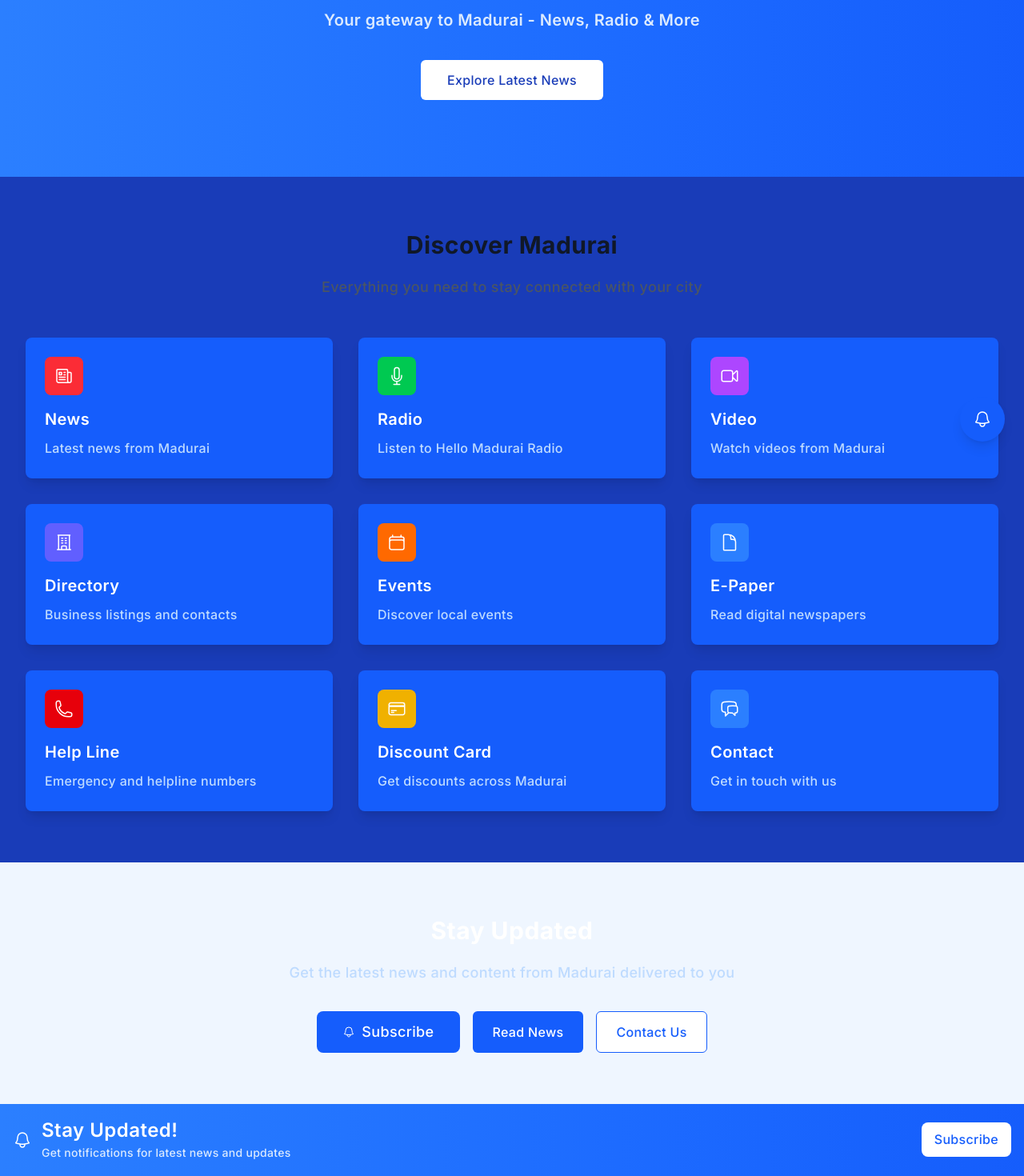
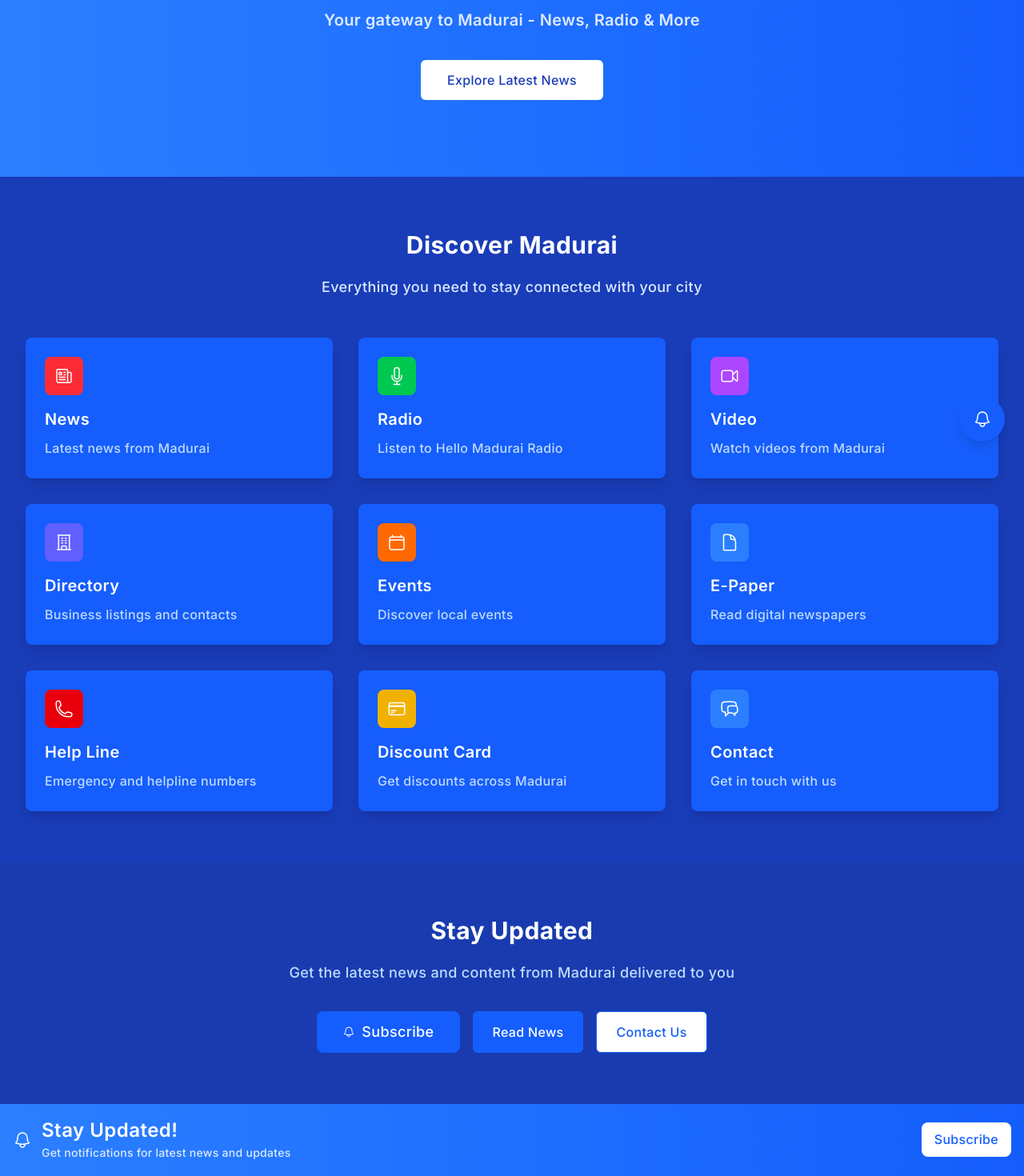
Before and after one commit to Jeeveeka1726/Hello-Madurai, a Next.js app in the folder hello-madurai-app/: page / in a window 1280 px wide. Shown: the part 224-1694 px from the top of the page at 80% size. Built offline with nearby package versions, Linux system fonts and the light colour scheme; no server answers; the database is empty; sample sign-in values are in the browser's storage.

Commit message:
added color changes

```diff
--- a/hello-madurai-app/src/app/globals.css
+++ b/hello-madurai-app/src/app/globals.css
@@ -20,6 +20,7 @@
   -webkit-font-smoothing: antialiased;
   -moz-osx-font-smoothing: grayscale;
   background-color: #1d4ed8 !important; /* Beautiful dark blue background - blue-700 */
+  color: #ffffff !important; /* Pure white text */
   overflow-x: hidden; /* Prevent horizontal scroll */
   max-width: 100vw; /* Never exceed viewport width */
 }
@@ -29,7 +30,19 @@
 html,
 body {
   background-color: #1d4ed8 !important;
-  color: #eff6ff !important;
+  color: #ffffff !important;
+}
+
+/* Force all direct children of body to have dark blue background */
+body > * {
+  background-color: #1d4ed8;
+}
+
+/* Ensure main content area is always dark blue */
+main,
+#__next {
+  background-color: #1d4ed8 !important;
+  color: #ffffff !important;
 }
 
 /* Hide scrollbar for better mobile UX */
--- a/hello-madurai-app/src/app/page.tsx
+++ b/hello-madurai-app/src/app/page.tsx
@@ -102,6 +102,7 @@
               <Link
                 href="/news"
                 className="inline-flex items-center px-8 py-3 border border-transparent text-base font-medium rounded-md text-blue-800 bg-white hover:bg-gray-50 transition-colors duration-200"
+                suppressHydrationWarning
               >
                 {t('home.exploreNews', 'Explore Latest News', 'சமீபத்திய செய்திகளை ஆராயுங்கள்')}
               </Link>
@@ -112,10 +113,10 @@
         {/* Features Section */}
         <div className="max-w-7xl mx-auto px-4 sm:px-6 lg:px-8 py-16">
           <div className="text-center mb-12">
-            <h2 className="text-3xl font-bold text-gray-900 dark:text-white mb-4">
+            <h2 className="text-3xl font-bold text-white mb-4" suppressHydrationWarning>
               {t('home.featuresTitle', 'Discover Madurai', 'மதுரையை கண்டறியுங்கள்')}
             </h2>
-            <p className="text-lg text-gray-600 dark:text-gray-300 max-w-2xl mx-auto">
+            <p className="text-lg text-blue-100 max-w-2xl mx-auto" suppressHydrationWarning>
               {t('home.featuresSubtitle', 'Everything you need to stay connected with your city', 'உங்கள் நகரத்துடன் இணைந்திருக்க தேவையான அனைத்தும்')}
             </p>
           </div>
@@ -143,13 +144,13 @@
         </div>
 
         {/* CTA Section */}
-        <div className="bg-blue-50 dark:bg-blue-900/20">
+        <div className="bg-blue-900/20">
           <div className="max-w-7xl mx-auto px-4 sm:px-6 lg:px-8 py-16">
             <div className="text-center">
-              <h2 className="text-3xl font-bold text-white mb-4">
+              <h2 className="text-3xl font-bold text-white mb-4" suppressHydrationWarning>
                 {t('home.ctaTitle', 'Stay Updated', 'புதுப்பித்த நிலையில் இருங்கள்')}
               </h2>
-              <p className="text-lg text-blue-200 mb-8 max-w-2xl mx-auto">
+              <p className="text-lg text-blue-200 mb-8 max-w-2xl mx-auto" suppressHydrationWarning>
                 {t('home.ctaSubtitle', 'Get the latest news and content from Madurai delivered to you', 'மதுரையின் சமீபத்திய செய்திகள் மற்றும் உள்ளடக்கத்தை உங்களுக்கு வழங்கப்படும்')}
               </p>
               <div className="flex flex-col sm:flex-row gap-4 justify-center">
@@ -157,12 +158,14 @@
                 <Link
                   href="/news"
                   className="inline-flex items-center px-6 py-3 border border-transparent text-base font-medium rounded-md text-white bg-blue-600 hover:bg-blue-700 transition-colors duration-200"
+                  suppressHydrationWarning
                 >
                   {t('home.readNews', 'Read News', 'செய்திகளைப் படியுங்கள்')}
                 </Link>
                 <Link
                   href="/contact"
                   className="inline-flex items-center px-6 py-3 border border-blue-600 text-base font-medium rounded-md text-blue-600 bg-white hover:bg-blue-50 transition-colors duration-200"
+                  suppressHydrationWarning
                 >
                   {t('home.contactUs', 'Contact Us', 'எங்களை தொடர்பு கொள்ளுங்கள்')}
                 </Link>
--- a/hello-madurai-app/src/contexts/ThemeContext.tsx
+++ b/hello-madurai-app/src/contexts/ThemeContext.tsx
@@ -13,35 +13,32 @@
 const ThemeContext = createContext<ThemeContextType | undefined>(undefined)
 
 export function ThemeProvider({ children }: { children: React.ReactNode }) {
-  const [theme, setThemeState] = useState<Theme>('dark') // Default to dark theme
+  const [theme, setThemeState] = useState<Theme>('dark') // Always dark theme
 
   useEffect(() => {
-    // Check for saved theme preference or default to 'dark'
-    const savedTheme = localStorage.getItem('theme') as Theme
-    if (savedTheme) {
-      setThemeState(savedTheme)
-    } else {
-      // Check system preference
-      const systemPrefersDark = window.matchMedia('(prefers-color-scheme: dark)').matches
-      setThemeState(systemPrefersDark ? 'dark' : 'dark') // Always default to dark for Hello Madurai
-    }
+    // ALWAYS force dark theme - Hello Madurai is dark blue themed
+    setThemeState('dark')
+    // Clear any saved light theme preference
+    localStorage.setItem('theme', 'dark')
   }, [])
 
   useEffect(() => {
-    // Apply theme to document
-    document.documentElement.classList.remove('light', 'dark')
-    document.documentElement.classList.add(theme)
+    // Apply dark theme to document - ALWAYS
+    document.documentElement.classList.remove('light')
+    document.documentElement.classList.add('dark')
 
-    // Save to localStorage
-    localStorage.setItem('theme', theme)
+    // Save to localStorage - ALWAYS dark
+    localStorage.setItem('theme', 'dark')
   }, [theme])
 
   const toggleTheme = () => {
-    setThemeState(prev => prev === 'light' ? 'dark' : 'light')
+    // Do nothing - always stay dark
+    setThemeState('dark')
   }
 
   const setTheme = (newTheme: Theme) => {
-    setThemeState(newTheme)
+    // Always force dark theme regardless of input
+    setThemeState('dark')
   }
 
   return (
```
